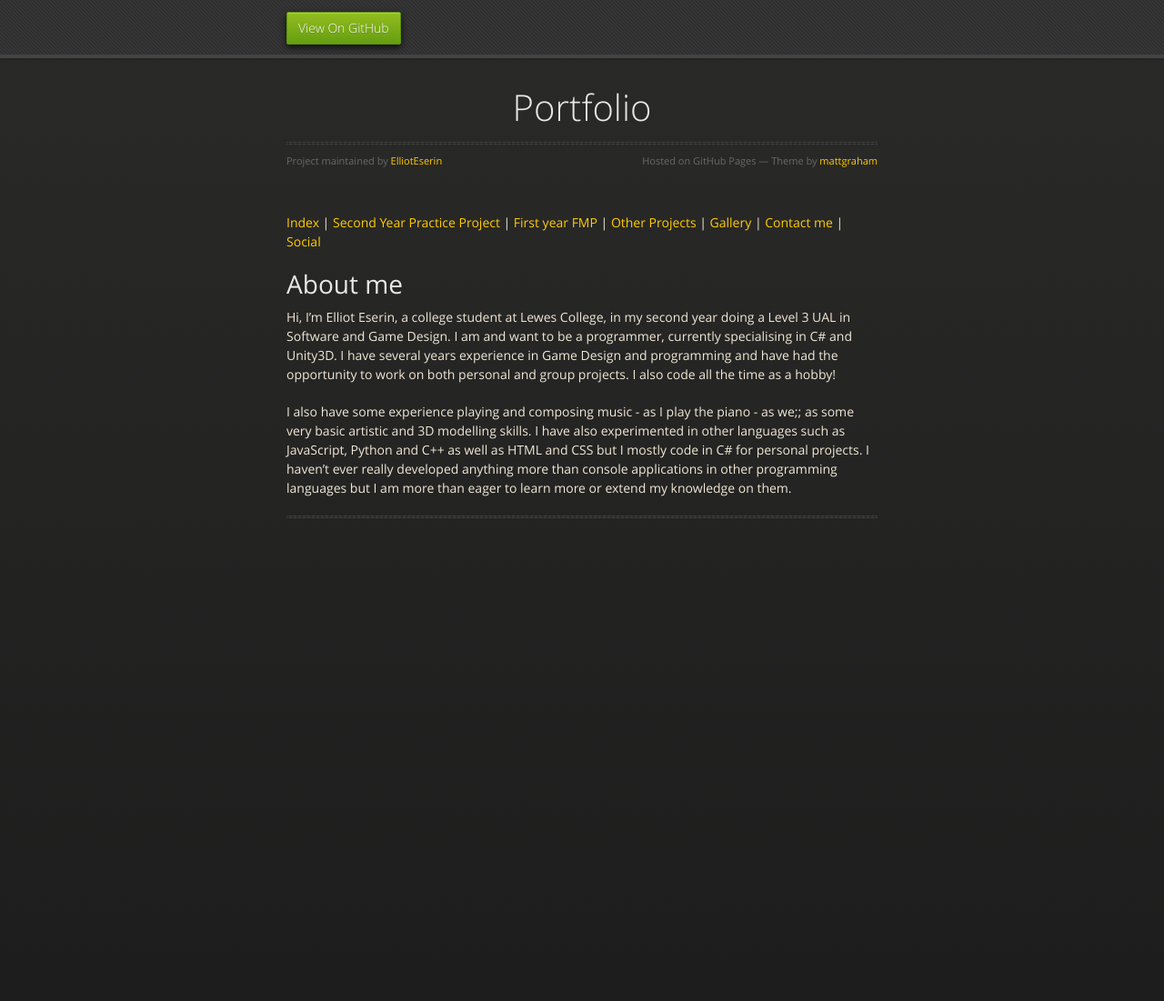
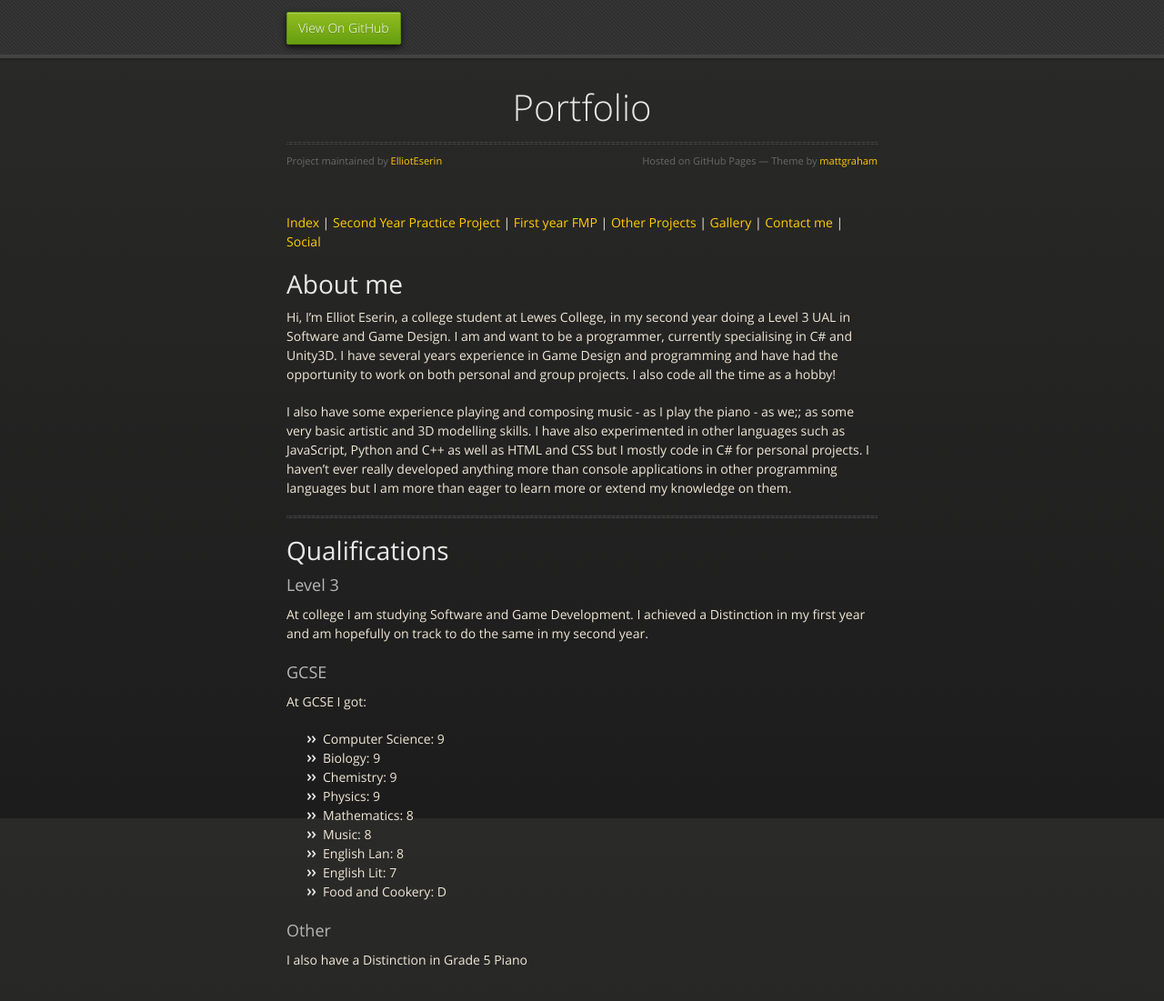
Before and after one commit to ElliotEserin/Portfolio, a Jekyll site: the page built from index.md, in a window 1280 px wide and 1176 px high. Shown: the top 1101 px of the window at 91% size. Built offline with Jekyll 4.4.1, drawn with Linux system fonts in a browser that asks for light colours; the repository's description, which GitHub fills in, is left out; our own code applies the rules of GitHub Pages for plain Markdown files.

Commit message:
Update index.md

```diff
--- a/index.md
+++ b/index.md
@@ -11,3 +11,43 @@ I also have some experience playing and composing music - as I play the piano -
 I have also experimented in other languages such as JavaScript, Python and C++ as well as HTML and CSS but I mostly code in C# for personal projects. I haven't ever really developed anything more than console applications in other programming languages but I am more than eager to learn more or extend my knowledge on them.
 
 <hr>
+
+# Qualifications
+
+### Level 3
+At college I am studying Software and Game Development. I achieved a Distinction in my first year and am hopefully on track to do the same in my second year.
+
+### GCSE
+At GCSE I got:
+<ul>
+  <li>
+    Computer Science: 9
+  </li>
+  <li>
+    Biology: 9
+  </li>
+  <li>
+    Chemistry: 9
+  </li>
+  <li>
+    Physics: 9
+  </li>
+  <li>
+    Mathematics: 8
+  </li>
+  <li>
+    Music: 8
+  </li>
+  <li>
+    English Lan: 8
+  </li>
+  <li>
+    English Lit: 7
+  </li>
+  <li>
+    Food and Cookery: D
+  </li>
+</ul>
+
+### Other
+I also have a Distinction in Grade 5 Piano
```
